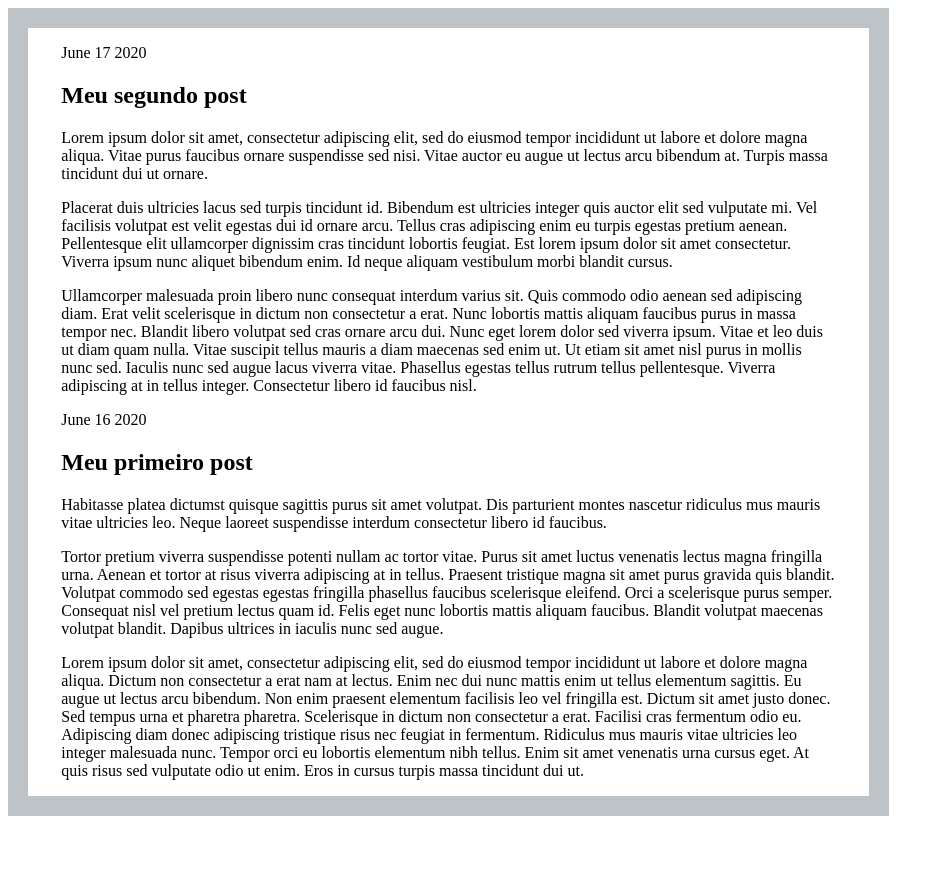
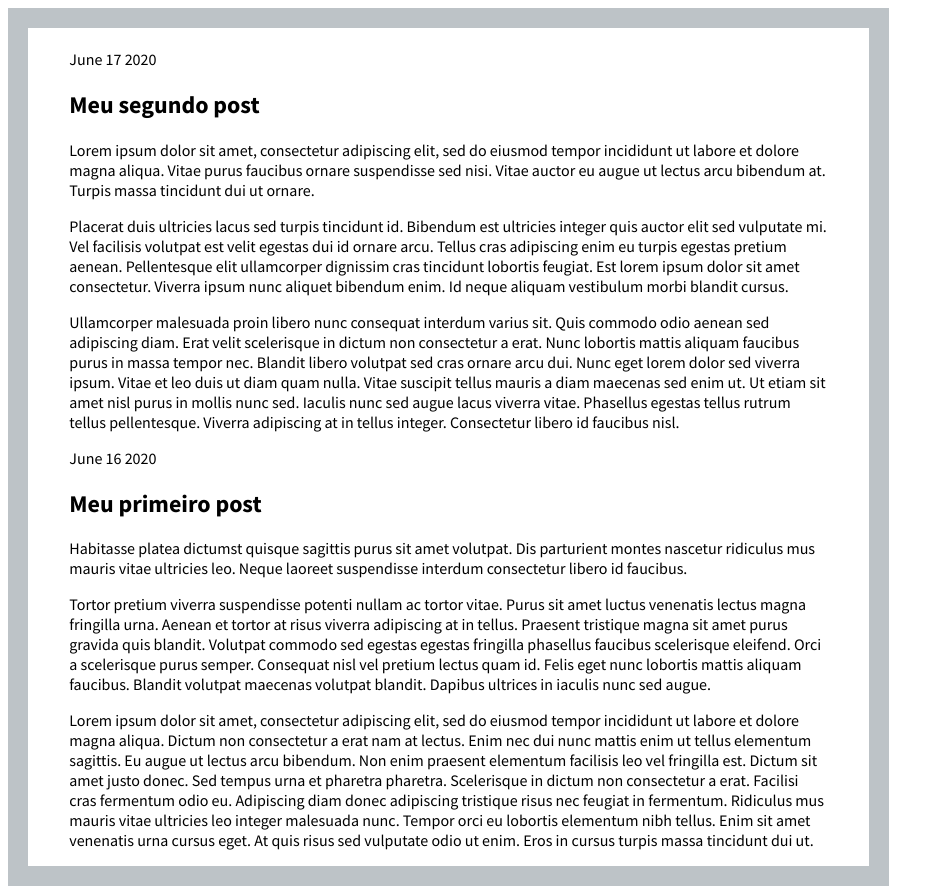
Before and after one commit to luzialeticia/blog-posts, a plain HTML site: page index.html in a window 1280 px wide. Shown: the whole page, without its empty margins (0-944 px from the left). Before the commit the page ends 824 px from the top, so only its background shows below. Drawn offline with Linux system fonts and the light colour scheme.

Commit message:
Adicionando margens nas divs e colocando a fonte

```diff
--- a/style.css
+++ b/style.css
@@ -3,13 +3,11 @@ body {
     border: 20px solid #bdc3c7;
     padding-left: 1.6%;
     padding-right: 1.6%;
+    font-family: 'Source Sans Pro', sans-serif;
 }
 
-h2 {
-    margin-left: 1.6%;
+div {
+    margin-top: 2.6%;
+    margin-left: 2.6%;
+    margin-right: 2.6%
 }
-
-p {
-    margin-left: 1.6%;
-    margin-right: 1.6%
-}
```
